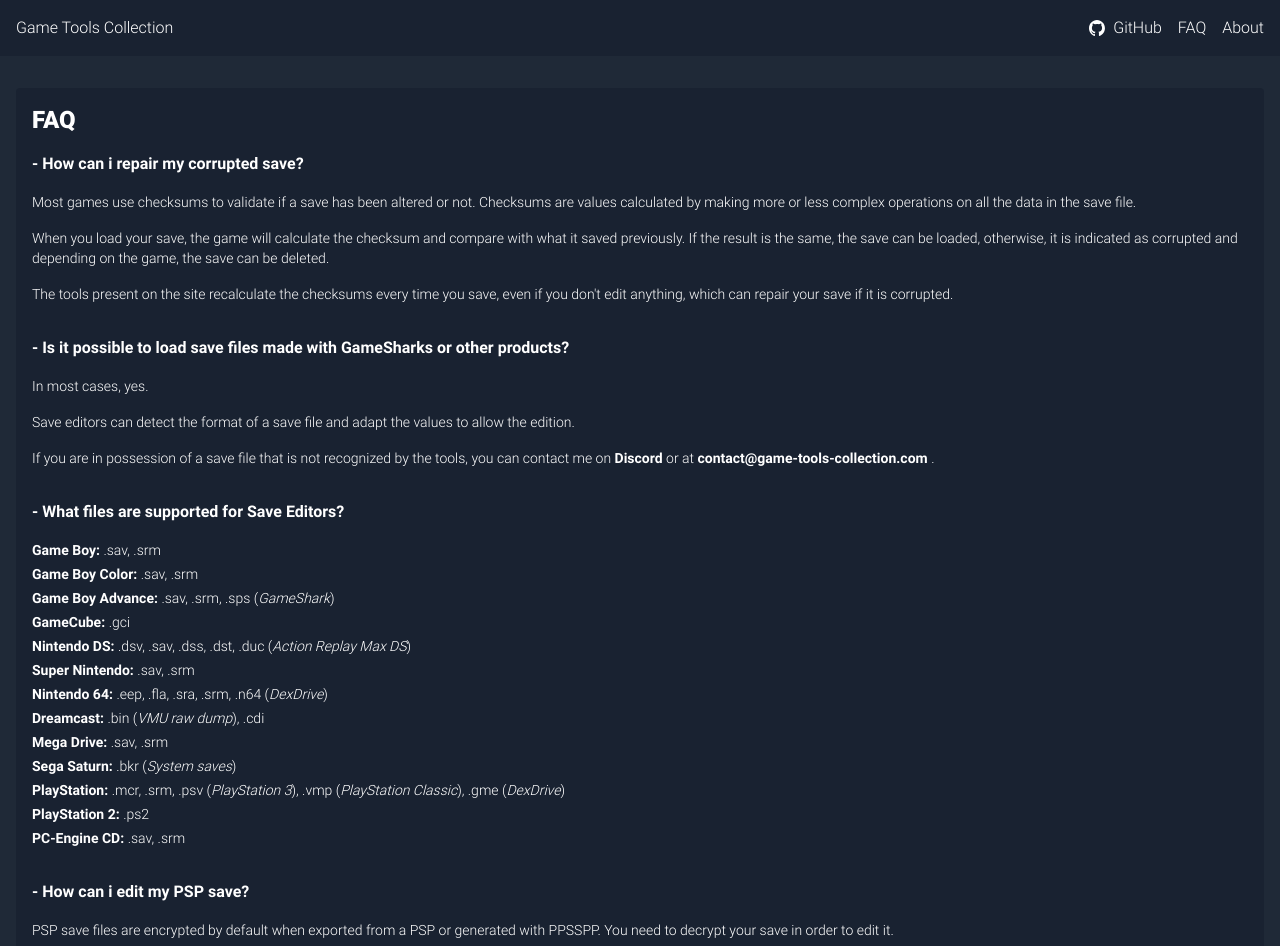
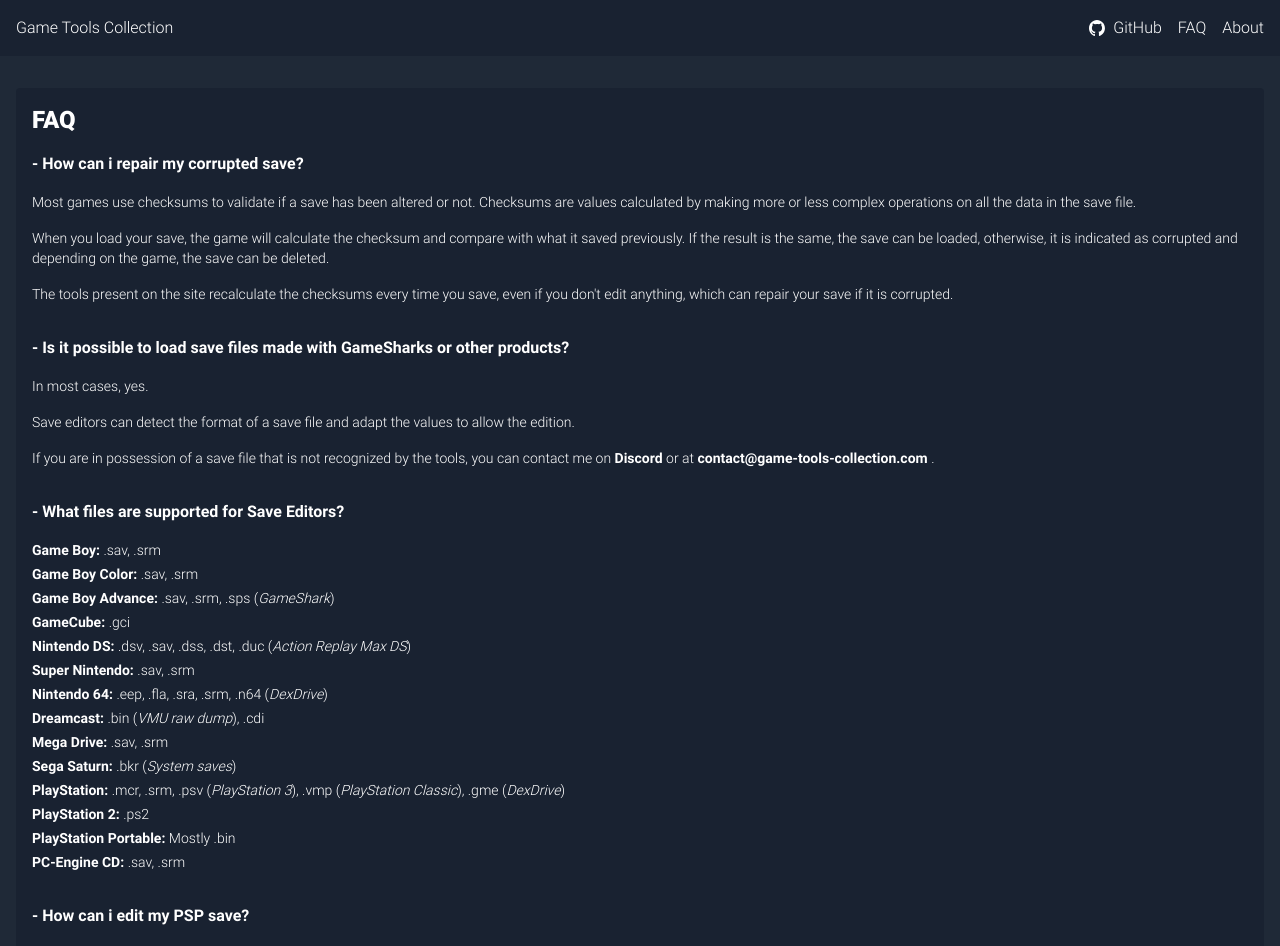
Before and after one commit to RyudoSynbios/game-tools-collection, a SvelteKit app: page /faq in a window 1280 px wide. Shown: the top 946 px of the page. Built offline with nearby package versions, Linux system fonts and the light colour scheme.

Commit message:
refactor: add PlayStation Portable on supported files on FAQ

```diff
--- a/src/routes/faq/+page.svelte
+++ b/src/routes/faq/+page.svelte
@@ -87,6 +87,9 @@
       <strong>PlayStation 2: </strong>.ps2
     </li>
     <li>
+      <strong>PlayStation Portable: </strong>Mostly .bin
+    </li>
+    <li>
       <strong>PC-Engine CD: </strong>.sav, .srm
     </li>
   </ul>
```
